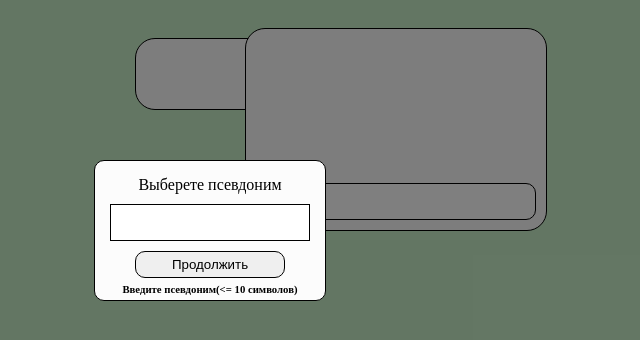
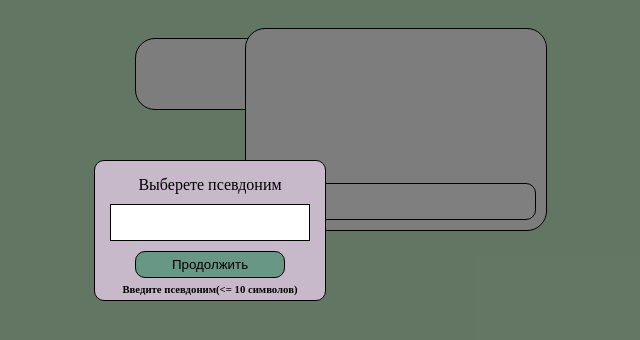
Before and after one commit to Al101020/13-2.08_DZ-beckend, a website built with webpack: page src/index.html in a window 1280 px wide. Shown: the whole page, without its empty margins (290-930 px from the left). Built offline with nearby package versions, Linux system fonts and the light colour scheme; no server answers.

Commit message:
commit-2.5

```diff
--- a/src/components/modal/modal.css
+++ b/src/components/modal/modal.css
@@ -10,7 +10,8 @@
 
 .modal {
   position: absolute;
-  background-color: rgb(252, 252, 252);
+  /* background-color: rgb(252, 252, 252); */
+  background-color: rgb(200, 185, 202);
   width: 200px;
   min-height: 100px;   /* top: 10%;   left: 50%; */
   border: 1px solid #000;
@@ -44,6 +45,7 @@
   border: 1px solid #000;
   border-radius: 10px;
   padding: 5px 10px;
+  background-color: rgb(105, 151, 133);
 }
 
 .modal-info {
--- a/src/js/app.js
+++ b/src/js/app.js
@@ -12,10 +12,12 @@ const users = document.querySelector('#users'); // console.log(users);
 console.log(window.api);
 
 window.addEventListener('beforeunload', (event) => {
-  // закрытие окна и выход пользователя
+  // закрытие окна и выход пользователя - 1 вариант
   event.preventDefault();
   window.api.remove({ user: window.api.you.name }); // при закрытии окна не понятно: получилось?
   // в консоли тоже нет ни чего
+  // 2-й варинт:   // ws.close
+  // ws.send(JSON.parse({ type: "exit", user: window.api.you.name })); // нифига
 }); // --- конец закрытие окна
 
 const ws = new WebSocket('ws://localhost:3000/ws'); // console.log(ws);
@@ -59,8 +61,10 @@ inputText.addEventListener('keypress', (event) => {
 
     // ws.send(JSON.parse({ inputTextValue })); // is not valid JSON
 
-    ws.send(JSON.parse({ type: 'send', message: inputTextValue, user: window.api.you.name }));
+    // ws.send(JSON.parse({ type: "send", message: inputTextValue, user: window.api.you.name }));
     // в предыдущей строке: is not valid JSON
+    ws.send({ type: 'send', message: inputTextValue, user: window.api.you.name }); // тоже самое без: JSON.parse
+    // зато нет ошибки: is not valid JSON
 
     // ws.send(JSON.parse({ message: inputTextValue, user: window.api.you.name }));
     // в предыдущей тоже строке: is not valid JSON
```
Also changed, not shown: src/index.html (+3 -1 lines).
